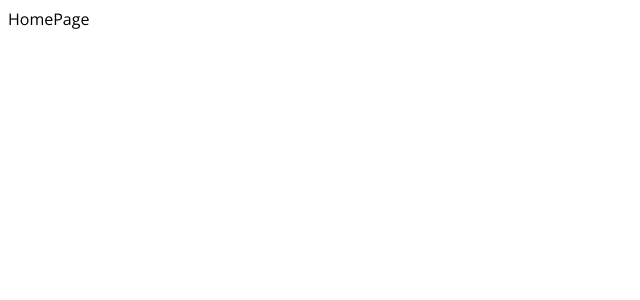
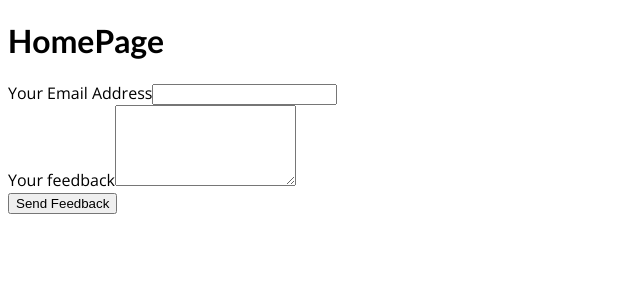
Before and after one commit to dhruv50ae/nextjsFullStack, a Next.js app: page / in a window 1280 px wide. Shown: the top 300 px of the page, without its empty margins (0-640 px from the left). Built offline with nearby package versions, Linux system fonts and the light colour scheme.

Commit message:
Create refs for data
UseRef is useful here for saving data and routing it to an api so that it can be saved to a backend

```diff
--- a/pages/index.js
+++ b/pages/index.js
@@ -1,5 +1,34 @@
+import { useRef } from "react";
+
 const HomePage = () => {
-  return <div>HomePage</div>;
+  const emailInputRef = useRef();
+  const feedbackInputRef = useRef();
+  const submitFormHandler = (e) => {
+    e.preventDefault();
+    const enteredEmail = emailInputRef.current.value;
+    const enteredFeedback = feedbackInputRef.current.value;
+  };
+  return (
+    <div>
+      <h1>HomePage</h1>
+      <form onSubmit={submitFormHandler}>
+        <div>
+          <label htmlFor="email">Your Email Address</label>
+          <input type="email" id="email" ref={emailInputRef} />
+        </div>
+        <div>
+          <label htmlFor="feedback">Your feedback</label>
+          <textarea
+            type="text"
+            id="feedback"
+            rows="5"
+            ref={feedbackInputRef}
+          ></textarea>
+        </div>
+        <button>Send Feedback</button>
+      </form>
+    </div>
+  );
 };
 
 export default HomePage;
```
